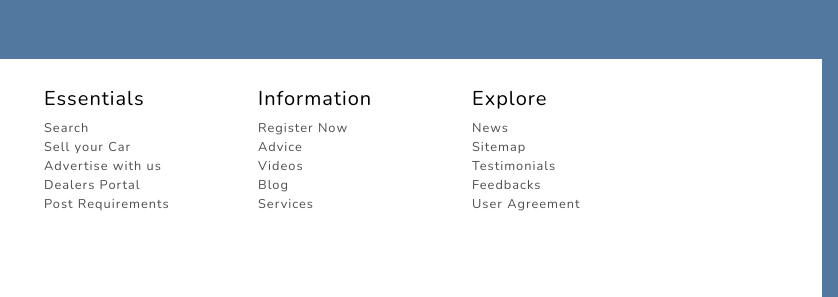
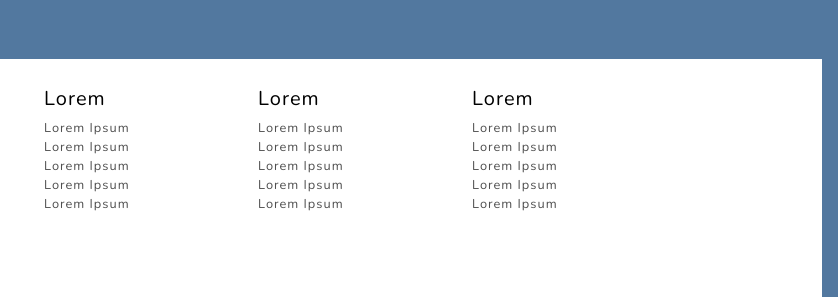
Before and after one commit to calumjdavies/Vertical-Modern-Theme, a plain HTML site: page index.html in a window 1280 px wide. Shown: the part 4801-5098 px from the top of the page, 442-1280 px from the left. Drawn offline with nearby package versions, Linux system fonts and the light colour scheme.

Commit message:
Changed footer text

```diff
--- a/index.html
+++ b/index.html
@@ -249,33 +249,33 @@
 
           </div>
           <div class="col-xs-12 col-sm-6 col-md-2 ml-0 ml-md-4">
-            <h5>Essentials </h5>
+            <h5>Lorem </h5>
             <ul class="list-unstyled">
-              <li><a href="maintenance.html">Search</a></li>
-              <li><a href="contact.html">Sell your Car</a></li>
-              <li><a href="about.html">Advertise with us</a></li>
-              <li><a href="about.html">Dealers Portal</a></li>
-              <li><a href="about.html">Post Requirements</a></li>
+              <li><a href="maintenance.html">Lorem Ipsum</a></li>
+              <li><a href="contact.html">Lorem Ipsum</a></li>
+              <li><a href="about.html">Lorem Ipsum</a></li>
+              <li><a href="about.html">Lorem Ipsum</a></li>
+              <li><a href="about.html">Lorem Ipsum</a></li>
             </ul>
           </div>
           <div class="col-xs-12 col-sm-6 col-md-2 ml-0 ml-md-4">
-            <h5>Information </h5>
+            <h5>Lorem </h5>
             <ul class="list-unstyled">
-              <li><a href="maintenance.html">Register Now</a></li>
-              <li><a href="contact.html">Advice</a></li>
-              <li><a href="about.html">Videos</a></li>
-              <li><a href="about.html">Blog</a></li>
-              <li><a href="about.html">Services</a></li>
+              <li><a href="maintenance.html">Lorem Ipsum</a></li>
+              <li><a href="contact.html">Lorem Ipsum</a></li>
+              <li><a href="about.html">Lorem Ipsum</a></li>
+              <li><a href="about.html">Lorem Ipsum</a></li>
+              <li><a href="about.html">Lorem Ipsum</a></li>
             </ul>
           </div>
           <div class="col-xs-12 col-sm-6 col-md-2 ml-0 ml-md-4 ">
-            <h5>Explore </h5>
+            <h5>Lorem </h5>
             <ul class="list-unstyled">
-              <li><a href="maintenance.html">News</a></li>
-              <li><a href="contact.html">Sitemap</a></li>
-              <li><a href="about.html">Testimonials</a></li>
-              <li><a href="about.html">Feedbacks</a></li>
-              <li><a href="about.html">User Agreement</a></li>
+              <li><a href="maintenance.html">Lorem Ipsum</a></li>
+              <li><a href="contact.html">Lorem Ipsum</a></li>
+              <li><a href="about.html">Lorem Ipsum</a></li>
+              <li><a href="about.html">Lorem Ipsum</a></li>
+              <li><a href="about.html">Lorem Ipsum</a></li>
             </ul>
           </div>
 
```
